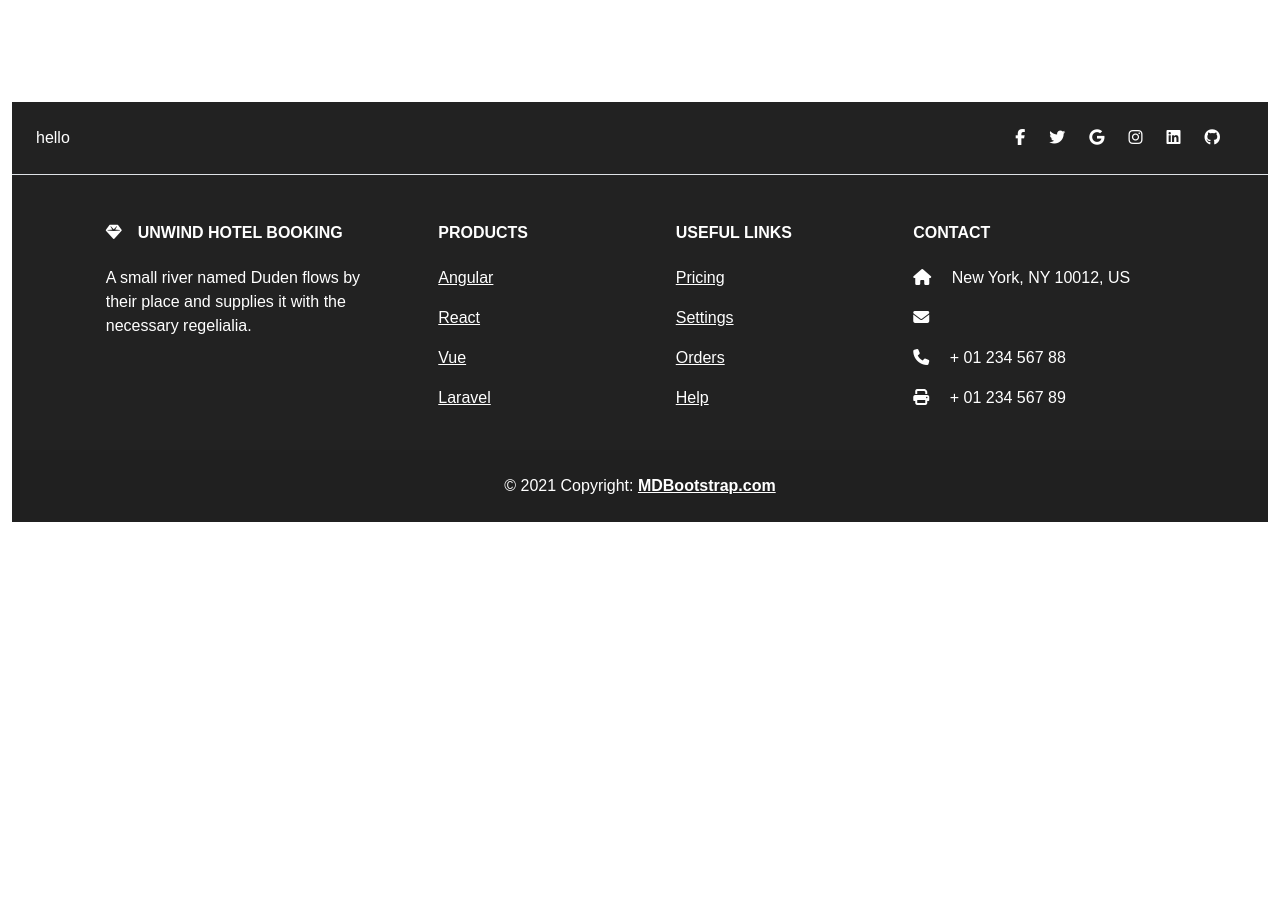
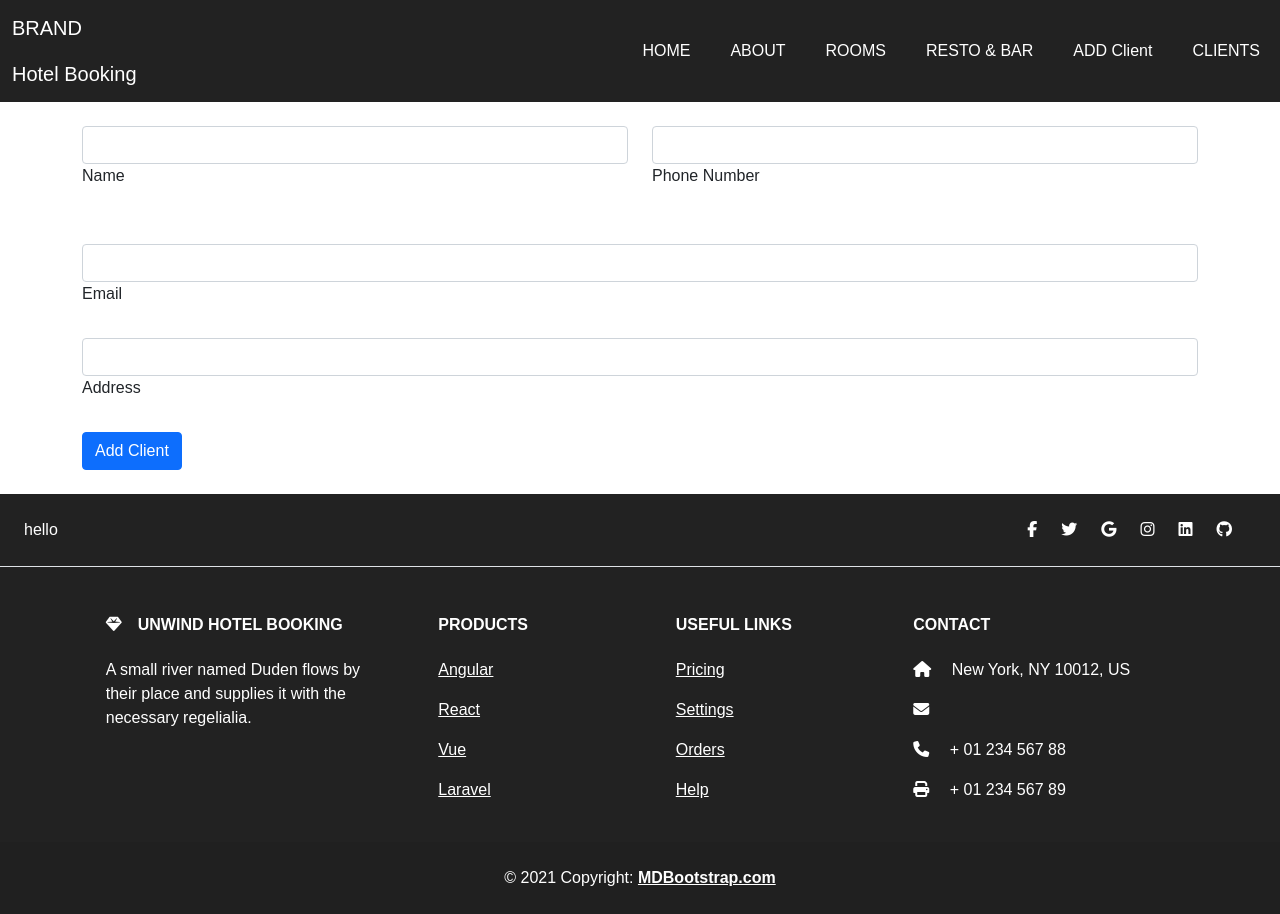
Before and after one commit to Ebtihal-6/Angular, an Angular app in the folder HotelAngular/: page /AddClient in a window 1280 px wide. Before the commit this address led to /. Before the commit the page ends 800 px from the top, so only its background shows below. Built offline with nearby package versions, Linux system fonts and the light colour scheme.

Commit message:
AddClient

```diff
--- a/HotelAngular/src/app/Components/Clients/add-client/add-client.component.html
+++ b/HotelAngular/src/app/Components/Clients/add-client/add-client.component.html
@@ -1 +1,28 @@
-<p>add-client works!</p>
+<form>
+    <div class="row mb-4 mt-4">
+        <div class="col">
+            <div data-mdb-input-init class="form-outline">
+            <input type="text" id="form6Example1" class="form-control" />
+            <label class="form-label" for="form6Example1">Name</label>
+            </div>
+        </div>
+        <div class="col">
+        <div data-mdb-input-init class="form-outline mb-4">
+            <input type="number" id="form6Example6" class="form-control" />
+            <label class="form-label" for="form6Example6">Phone Number</label>
+        </div>
+        </div>
+    </div>
+
+    <div data-mdb-input-init class="form-outline mb-4">
+        <input type="email" id="form6Example5" class="form-control" />
+        <label class="form-label" for="form6Example5">Email</label>
+    </div>
+
+    <div data-mdb-input-init class="form-outline mb-4">
+        <input type="text" id="form6Example4" class="form-control" />
+        <label class="form-label" for="form6Example4">Address</label>
+    </div>
+
+    <button data-mdb-ripple-init type="button" class="btn btn-primary btn-block mb-4">Add Client</button>
+</form>
--- a/HotelAngular/src/app/Components/layout/layout.component.html
+++ b/HotelAngular/src/app/Components/layout/layout.component.html
@@ -1,8 +1,8 @@
 
 <app-navbar></app-navbar>
 
-<div class="container-fluid">
-    <router-outlet></router-outlet>
+    <div class="container">
+        <router-outlet></router-outlet>
+    </div>
 
-    <app-footer></app-footer>
-</div>
+<app-footer></app-footer>
--- a/HotelAngular/src/app/Components/navbar/navbar.component.css
+++ b/HotelAngular/src/app/Components/navbar/navbar.component.css
@@ -1,6 +1,7 @@
 
 .navbar {
-    background-color: transparent;
+    /* background-color: transparent; */
+    background-color: var(--secondary-color);
     color: white;
 }
 @media (max-width: 992px) {
--- a/HotelAngular/src/app/Components/navbar/navbar.component.html
+++ b/HotelAngular/src/app/Components/navbar/navbar.component.html
@@ -16,16 +16,22 @@
                 <a class="nav-link" href="#">ABOUT</a>
             </li>
             <li class="nav-item">
-                <a class="nav-link active" aria-current="page" href="#">ROOMS</a>
+                <a class="nav-link" aria-current="page" href="#">ROOMS</a>
             </li>
             <li class="nav-item">
                 <a class="nav-link" href="#">RESTO & BAR</a>
-            </li>
+            <!-- </li>
             <li class="nav-item">
-                <a class="nav-link active" aria-current="page" href="#">BLOG</a>
+                <a class="nav-link" aria-current="page" href="#">BLOG</a>
             </li>
             <li class="nav-item">
                 <a class="nav-link" href="#">CONTACT</a>
+            </li> -->
+            <li class="nav-item">
+                <a class="nav-link" routerLink="AddClient">ADD Client</a>
+            </li>
+            <li class="nav-item">
+                <a class="nav-link" routerLink="Clients">CLIENTS</a>
             </li>
             </ul>
         </div>
--- a/HotelAngular/src/app/app-routing.module.ts
+++ b/HotelAngular/src/app/app-routing.module.ts
@@ -1,7 +1,15 @@
-import { NgModule } from '@angular/core';
+import { NgModule, ViewChild } from '@angular/core';
 import { RouterModule, Routes } from '@angular/router';
+import { AddClientComponent } from './Components/Clients/add-client/add-client.component';
+import { ViewClientComponent } from './Components/Clients/view-client/view-client.component';
+import { LayoutComponent } from './Components/layout/layout.component';
 
-const routes: Routes = [];
+const routes: Routes = [
+  {path:'', component: LayoutComponent, children: [ // this layout component have header, footer, sidebar,..... implement in it/ and then the routing make children open with this constant layout
+    {path: "AddClient", component:AddClientComponent},
+    {path: "Clients", component: ViewClientComponent}
+  ]}
+];
 
 @NgModule({
   imports: [RouterModule.forRoot(routes)],
--- a/HotelAngular/src/app/app.component.html
+++ b/HotelAngular/src/app/app.component.html
@@ -1 +1 @@
-<app-layout></app-layout>
+<router-outlet></router-outlet>
```
